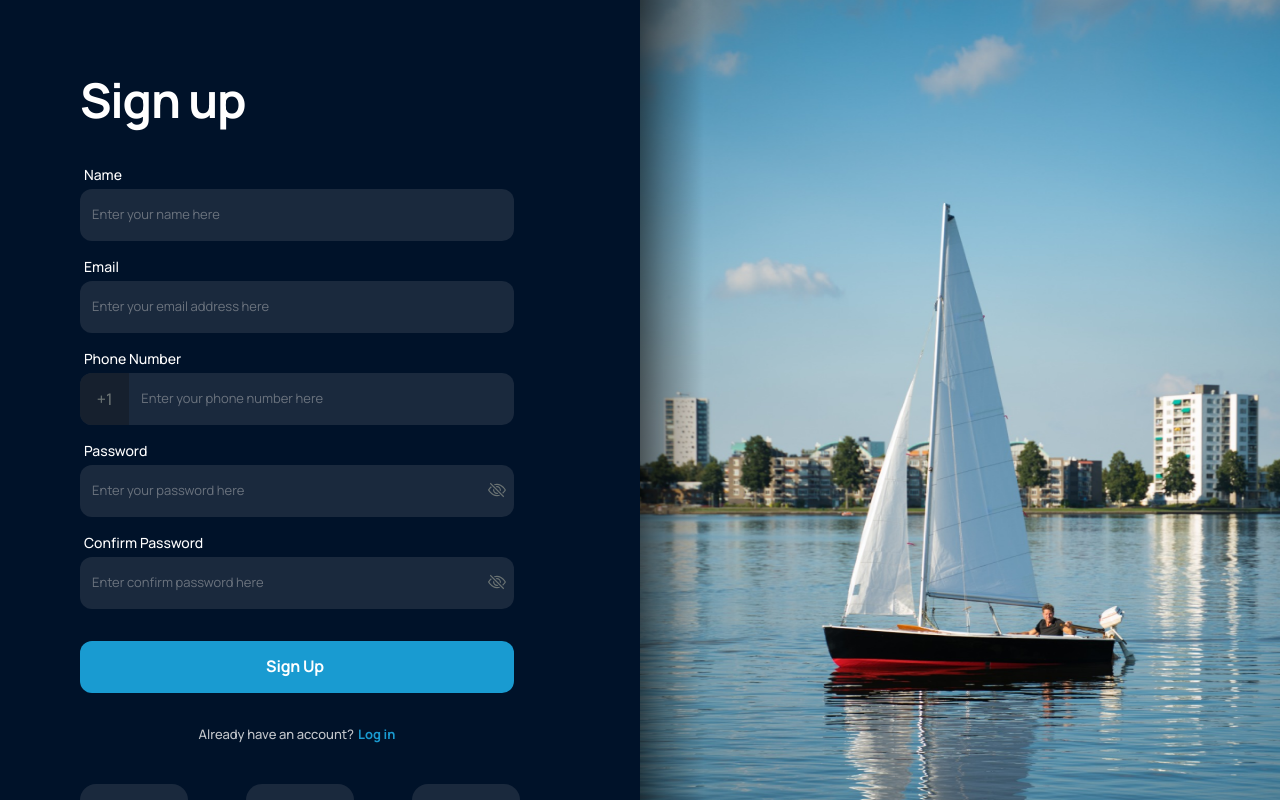
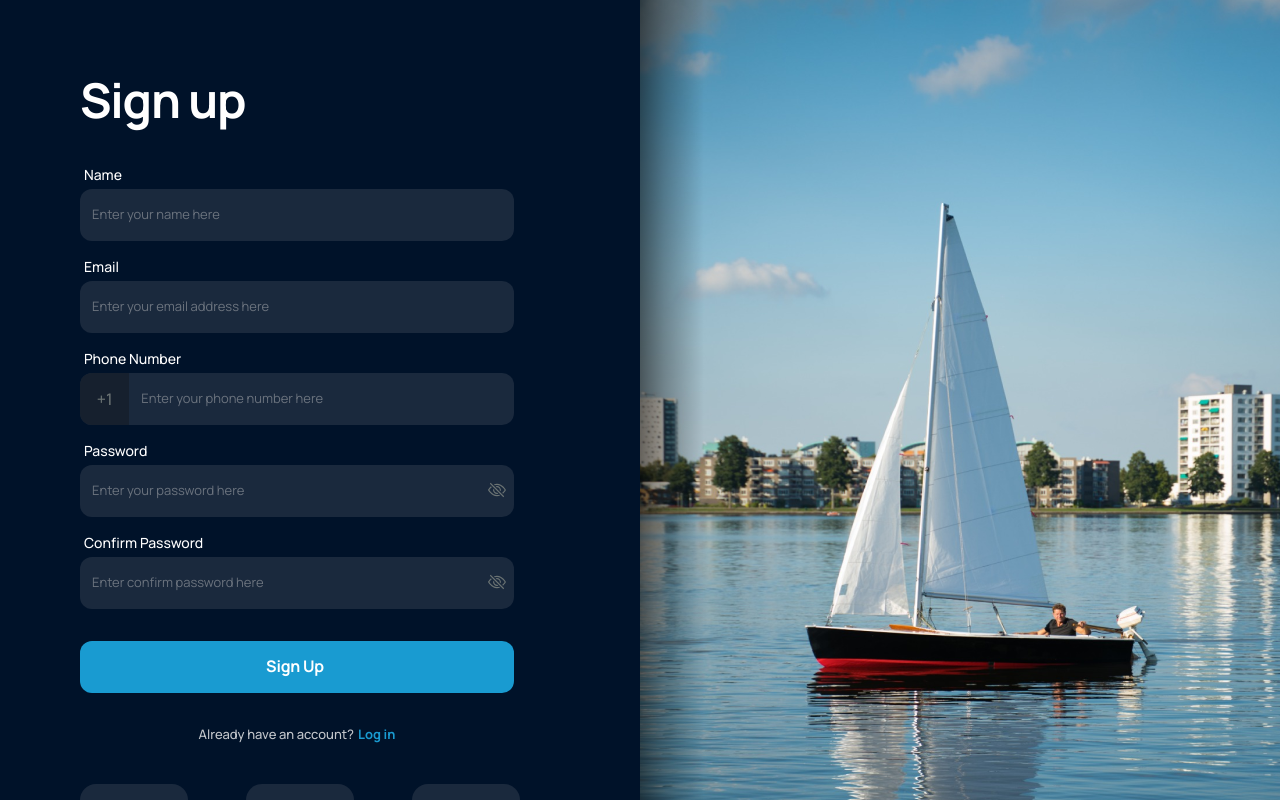
Before and after one commit to dignitestudios-dev/Perfect-Boat-Owner, a React (Vite) app: page /signup in a window 1280 px wide. Shown: the top 800 px of the page. Built offline with nearby package versions, Linux system fonts and the light colour scheme; no server answers.

Commit message:
moment error

```diff
--- a/src/components/tasks/DateModal.jsx
+++ b/src/components/tasks/DateModal.jsx
@@ -24,7 +24,6 @@ const DateModal = ({
   // const today = moment().endOf("day");
   const today = moment();
   const [date, setDate] = useState(today.toDate());
-  console.log("🚀 ~ date:", date);
   const dateRef = useRef();
 
   const toggleModal = (e) => {
@@ -33,9 +32,7 @@ const DateModal = ({
     }
   };
   const handleDueDate = () => {
-    console.log("--> datis -> ", date);
     const utcDate = date;
-    console.log("🚀 ~ handleDueDate ~ utcDate:", utcDate);
 
     // Convert the UTC time to Unix timestamp (epoch time) in seconds
     const calendarDate = moment(utcDate).format("MM DD YYYY");
@@ -124,7 +121,6 @@ const DateModal = ({
                   value={date}
                   minDate={minDate}
                   onChange={(value) => {
-                    console.log("🚀 ~ value:", value);
                     setDate(value);
                   }}
                   selectionType="range"
--- a/src/components/tasks/TasksContainer.jsx
+++ b/src/components/tasks/TasksContainer.jsx
@@ -29,14 +29,14 @@ const TasksContainer = () => {
   const [search, setSearch] = useState("");
   const [findSearch, setFindSearch] = useState("");
   const [filter, setFilter] = useState("");
-  const [sortDate, setSortDate] = useState("");
+
   const [sortFilter, setSortFilter] = useState("all");
   const [currentPage, setCurrentPage] = useState(1);
   const [totalPages, setTotalPages] = useState(1);
 
   const handleCheckboxChange = (sort) => {
     setSortFilter(sort);
-    setIsCalendarOpen(false);
+    // setIsCalendarOpen(false);
     setDueDate({ calendar: undefined });
     setCurrentPage(1);
   };
@@ -163,7 +163,7 @@ const TasksContainer = () => {
                   : "bg-[#1A293D] text-white/50"
               } min-w-12 h-8 rounded-full px-2 flex items-center justify-center text-[11px] font-medium leading-[28px] /[0.5]`}
             >
-              New
+              New Task
             </button>
             <button
               onClick={() => {
@@ -289,9 +289,10 @@ const TasksContainer = () => {
                 </div>
                 <div className="w-full flex justify-start items-start gap-2">
                   <input
-                    checked={isCalendarOpen}
+                    checked={sortFilter === "calendar"}
                     onChange={() => {
                       setIsCalendarOpen(true);
+                      setSortFilter("calendar");
                       setOpenDropdownFilter(false);
                     }}
                     type="checkbox"
--- a/src/pages/Fleet/BoatDetail.jsx
+++ b/src/pages/Fleet/BoatDetail.jsx
@@ -21,6 +21,7 @@ import AssignedTasksTable from "../../components/fleet/AssignedTasksTable";
 import AssignedModal from "../../components/tasks/modal/AssignedModal";
 import BoatAccessModal from "./BoatAccessModal";
 import { CiTrash } from "react-icons/ci";
+import moment from "moment";
 
 const BoatDetail = () => {
   const today = moment();
--- a/src/pages/onboarding/ForgotPassword.jsx
+++ b/src/pages/onboarding/ForgotPassword.jsx
@@ -49,7 +49,8 @@ const ForgotPassword = () => {
     <div className="w-screen h-screen flex items-start justify-start">
       <form
         onSubmit={handleSubmit(handleForgot)}
-        className="w-full lg:w-1/2 h-full bg-[#001229] px-4 py-8 lg:p-20 z-10 flex flex-col overflow-y-auto justify-start items-center gap-8"
+        className="w-full lg:w-1/2 h-full bg-[#001229] px-4 py-8 lg:p-20 z-10 flex flex-col
+        overflow-y-auto justify-start items-center gap-8"
       >
         <button
           type="button"
@@ -90,7 +91,11 @@ const ForgotPassword = () => {
       <div className="w-1/2 lg:flex hidden relative h-full">
         <span className="w-20 h-full bg-gradient-to-r from-black/70 via-black/30 to-black/0  absolute top-0 -left-4"></span>
 
-        <img src={AuthMockup} alt="auth_mockup" className="w-full h-full" />
+        <img
+          src={AuthMockup}
+          alt="auth_mockup"
+          className="w-full h-full object-cover"
+        />
       </div>
     </div>
   );
--- a/src/pages/onboarding/Login.jsx
+++ b/src/pages/onboarding/Login.jsx
@@ -152,7 +152,11 @@ const Login = () => {
 
       <div className="w-1/2 lg:flex hidden relative h-full">
         <span className="w-20 h-full bg-gradient-to-r from-black/70 via-black/30 to-black/0  absolute top-0 -left-4"></span>
-        <img src={AuthMockup} alt="auth_mockup" className="w-full h-full" />
+        <img
+          src={AuthMockup}
+          alt="auth_mockup"
+          className="w-full h-full object-cover"
+        />
       </div>
     </div>
   );
--- a/src/pages/onboarding/Signup.jsx
+++ b/src/pages/onboarding/Signup.jsx
@@ -203,8 +203,11 @@ const Signup = () => {
       </form>
       <div className="w-1/2 lg:flex hidden relative h-full">
         <span className="w-20 h-full bg-gradient-to-r from-black/70 via-black/30 to-black/0  absolute top-0 -left-4"></span>
-
-        <img src={AuthMockup} alt="auth_mockup" className="w-full h-full" />
+        <img
+          src={AuthMockup}
+          alt="auth_mockup"
+          className="w-full h-full object-cover"
+        />
       </div>
     </div>
   );
```
